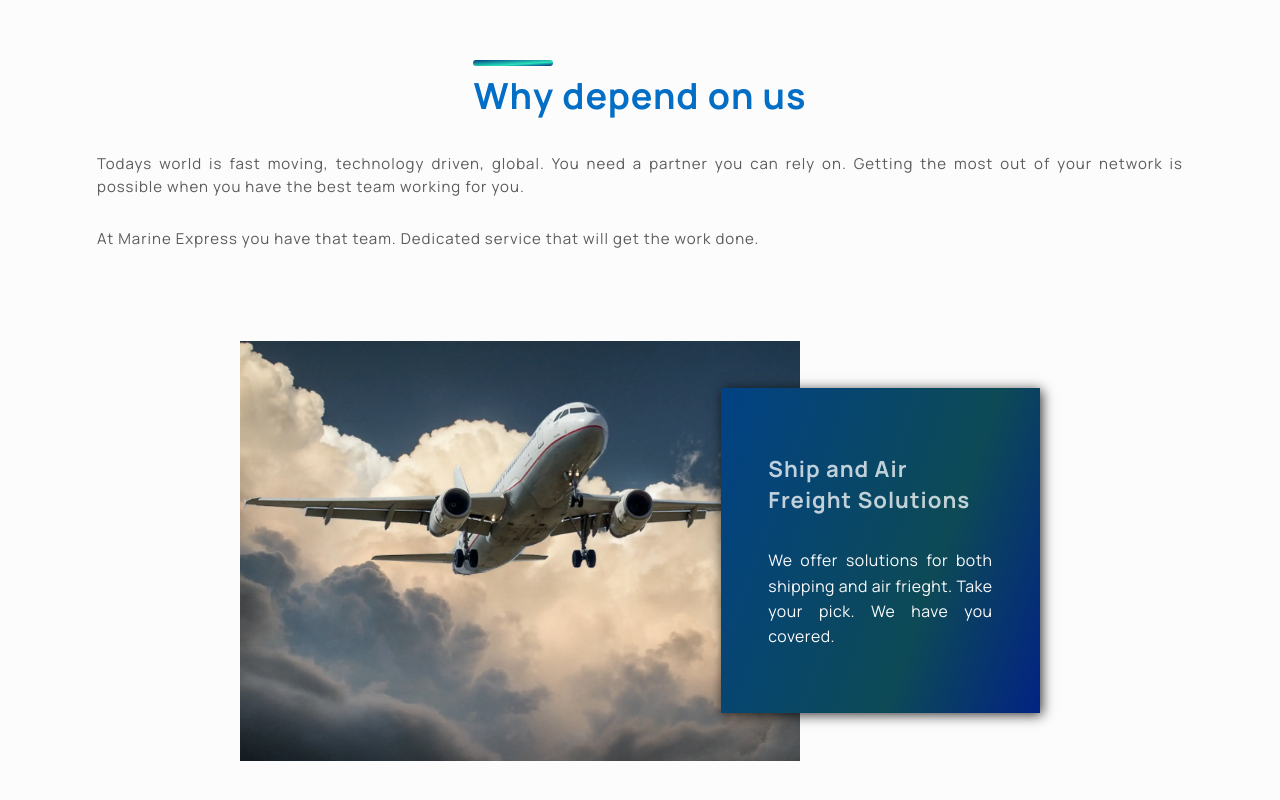
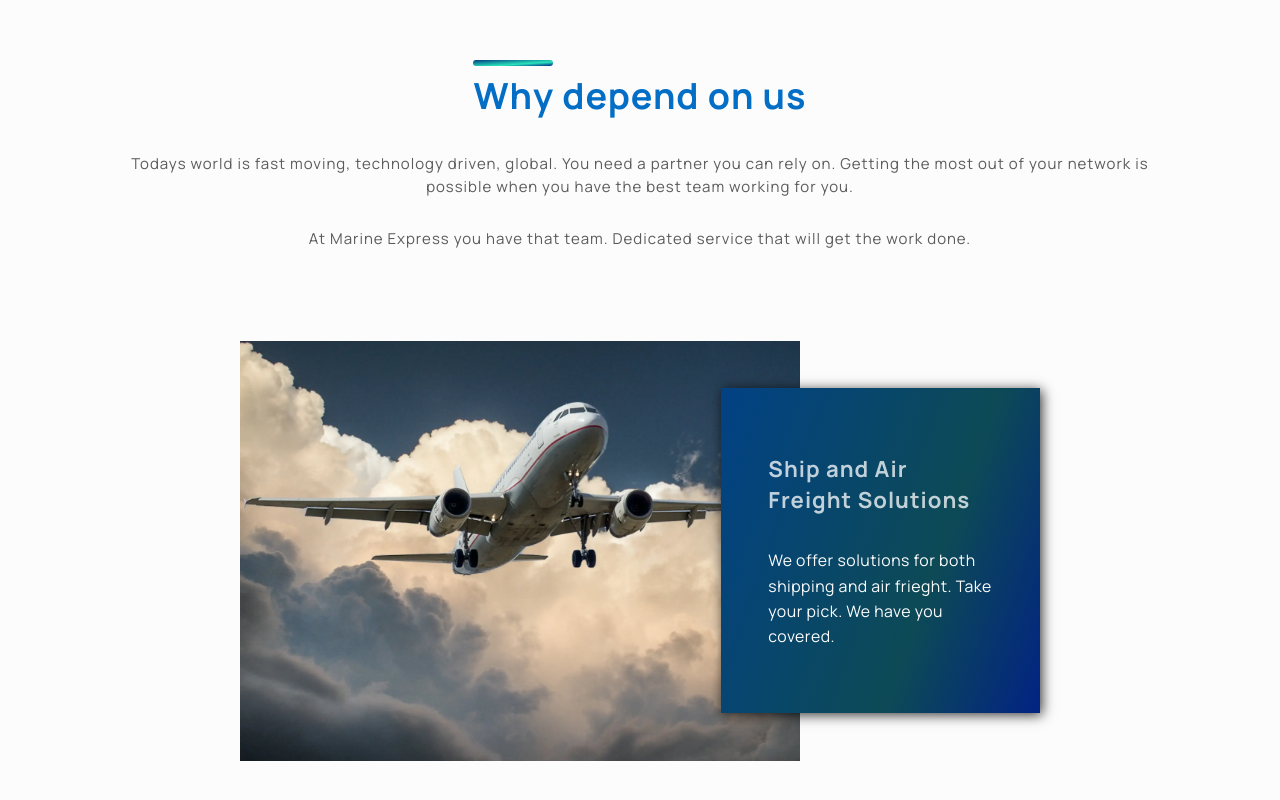
Before and after one commit to abeonweb/marine-express-site, a Next.js app: page / in a window 1280 px wide. Shown: the part 1520-2320 px from the top of the page. Built offline with nearby package versions, Linux system fonts and the light colour scheme.

Commit message:
removed text-align justify

```diff
--- a/styles/Features.module.css
+++ b/styles/Features.module.css
@@ -65,7 +65,7 @@
     font-size: 1.5rem;
     color: var(--color-dark);
     padding: 2em 3em 2em;
-    text-align: justify;
+    text-align: center;
 }
 
 .text:last-of-type {
@@ -74,7 +74,7 @@
 
 .captionText {
     padding: 0 0 2em;
-    text-align: justify;
+    text-align: left;
 }
 
 
```
